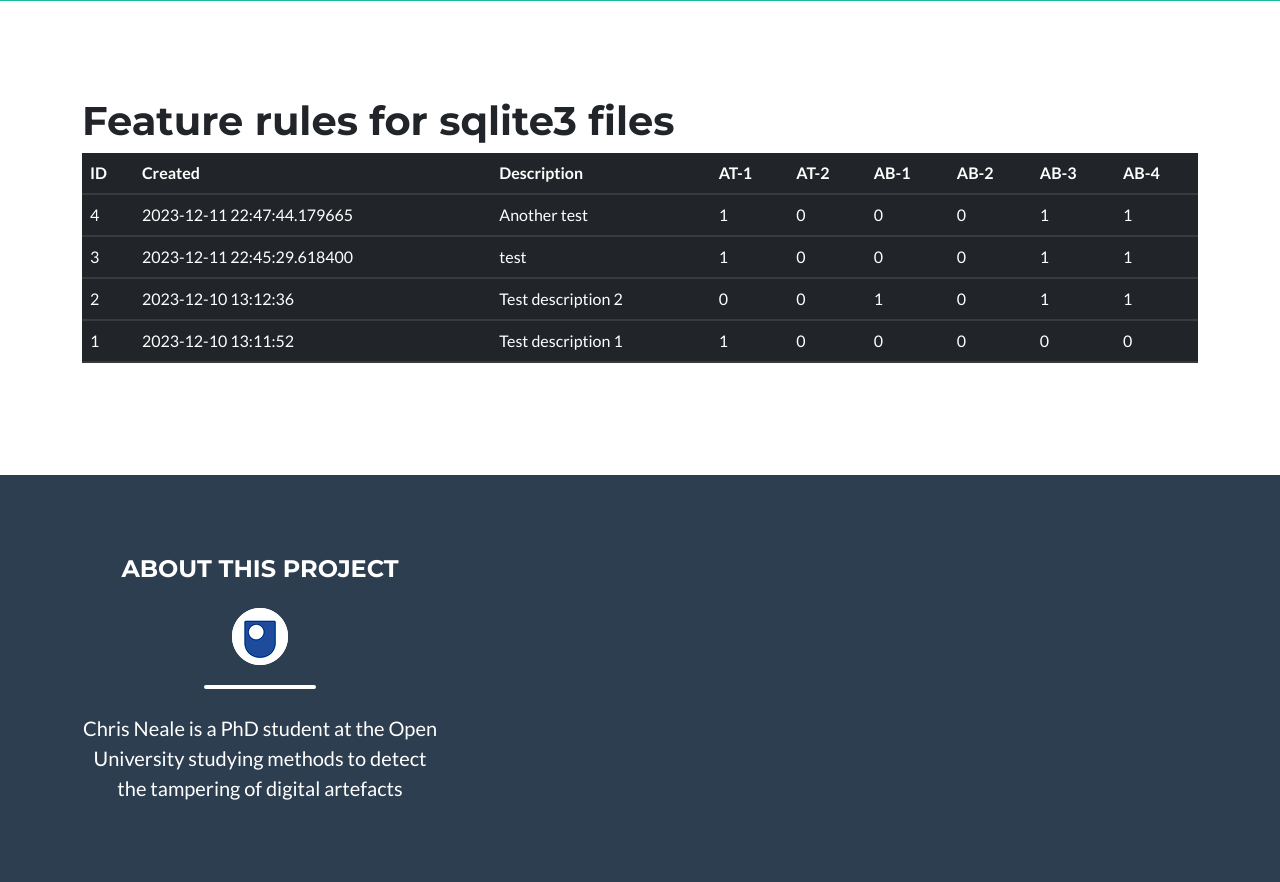
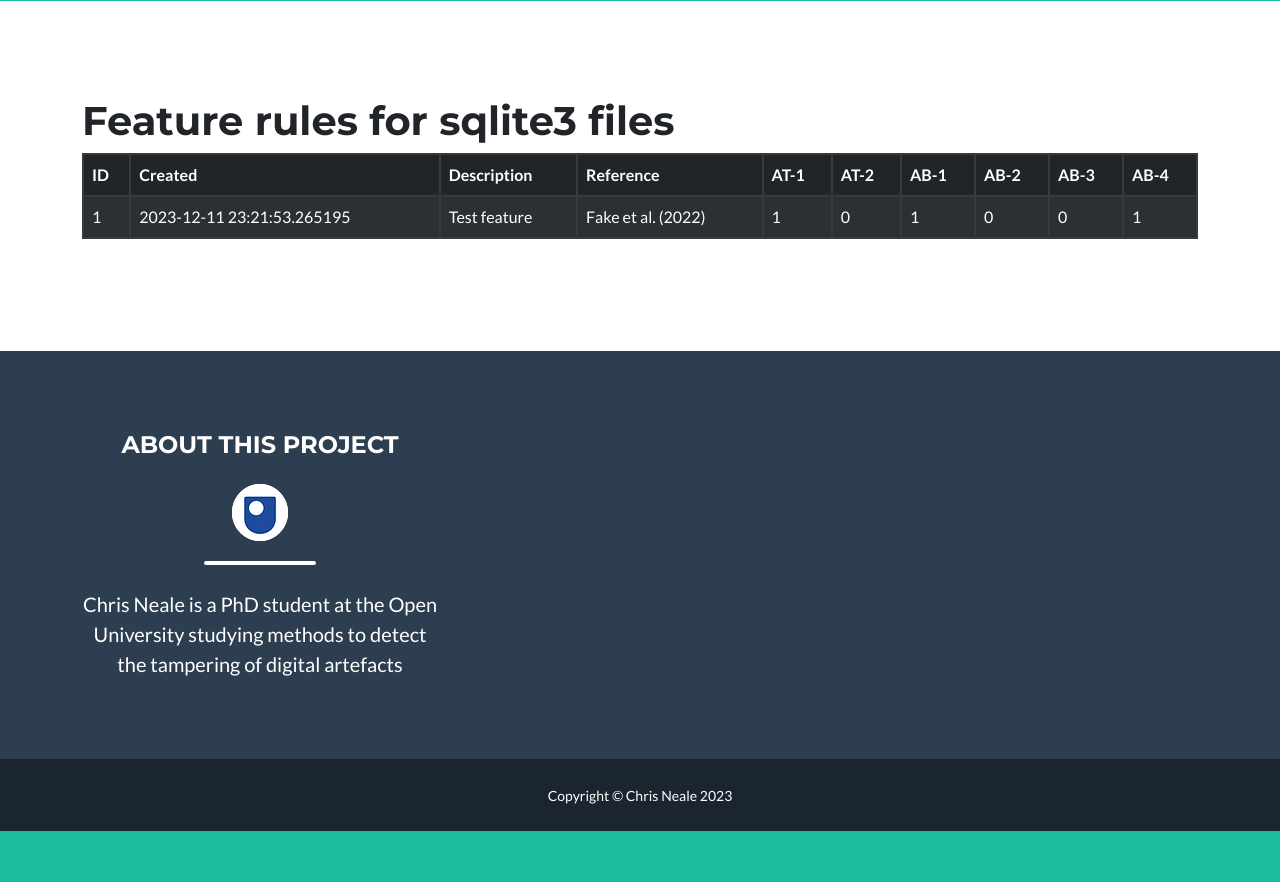
Before and after one commit to cn3759/zerotrustforensics, a Flask app: page /tampering_features in a window 1280 px wide. Shown: the part 718-1600 px from the top of the page. After the commit the page ends 1549 px from the top, so only its background shows below. Run offline with Flask 3, Linux system fonts and the light colour scheme; data comes from the database, SQL or seed files in the repository; some libraries are stand-ins or nearby versions.

Commit message:
Update the view features page

```diff
--- a/main.py
+++ b/main.py
@@ -8,7 +8,7 @@ app = Flask(__name__)
 ids = ['AT-1', 'AT-2', 'AB-1', 'AB-2', 'AB-3', 'AB-4']
 
 def get_db_connection():
-    conn = sqlite3.connect('database.db')
+    conn = sqlite3.connect('database_orig.db')
     conn.row_factory = sqlite3.Row
     return conn
 
@@ -42,7 +42,9 @@ def tampering_features():
 @app.route('/add_feature', methods=('GET', 'POST'))
 def add_feature():
     if request.method == 'POST':
+        print(request.form)
         description = request.form['description']
+        reference = request.form['reference']
         feature_map = {}
         for id in ids:
             try:
@@ -51,7 +53,10 @@ def add_feature():
             except:
                 feature_map[id] = 0
         conn = get_db_connection()
-        conn.execute('INSERT INTO features (created, Description, "AT-1", "AT-2", "AB-1", "AB-2", "AB-3", "AB-4") VALUES (?, ?, ?, ?, ?, ?, ?, ?)', (datetime.datetime.now(), description, feature_map['AT-1'], feature_map['AT-2'], feature_map['AB-1'], feature_map['AB-2'], feature_map['AB-3'], feature_map['AB-4']))
+        conn.execute('INSERT INTO features (created, Description, Reference, "AT-1", "AT-2", "AB-1", "AB-2", "AB-3", '
+                     '"AB-4") VALUES (?, ?, ?, ?, ?, ?, ?, ?, ?)', (datetime.datetime.now(), description,
+                                                                 reference, feature_map['AT-1'], feature_map['AT-2'],
+        feature_map['AB-1'], feature_map['AB-2'], feature_map['AB-3'], feature_map['AB-4']))
         conn.commit()
         conn.close()
         return redirect(url_for('tampering_features'))
--- a/templates/tampering_features.html
+++ b/templates/tampering_features.html
@@ -7,12 +7,13 @@ Tampering features
 {% block content %}
     <div class=".page-section">
         <h1>Feature rules for sqlite3 files</h1>
-        <table class="table table-dark">
+        <table class="table table-striped table-dark table-hover table-bordered">
         <thead>
             <tr class="d-sm-table-row">
                 <th class="d-sm-table-cell">ID</th>
                 <th class="d-sm-table-cell">Created</th>
                 <th class="d-sm-table-cell">Description</th>
+                <th class="d-sm-table-cell">Reference</th>
                 <th class="d-sm-table-cell">AT-1</th>
                 <th class="d-sm-table-cell">AT-2</th>
                 <th class="d-sm-table-cell">AB-1</th>
@@ -27,6 +28,7 @@ Tampering features
                 <td class="d-sm-table-cell">{{feature['ID']}}</td>
                 <td class="d-sm-table-cell">{{feature['created']}}</td>
                 <td class="d-sm-table-cell">{{feature['Description']}}</td>
+                <td class="d-sm-table-cell">{{feature['Reference']}}</td>
                 <td class="d-sm-table-cell">{{feature['AT-1']}}</td>
                 <td class="d-sm-table-cell">{{feature['AT-2']}}</td>
                 <td class="d-sm-table-cell">{{feature['AB-1']}}</td>
```
Also changed, not shown: templates/add_feature.html (+6 -1 lines), database.db (deleted), database_orig.db (added).
